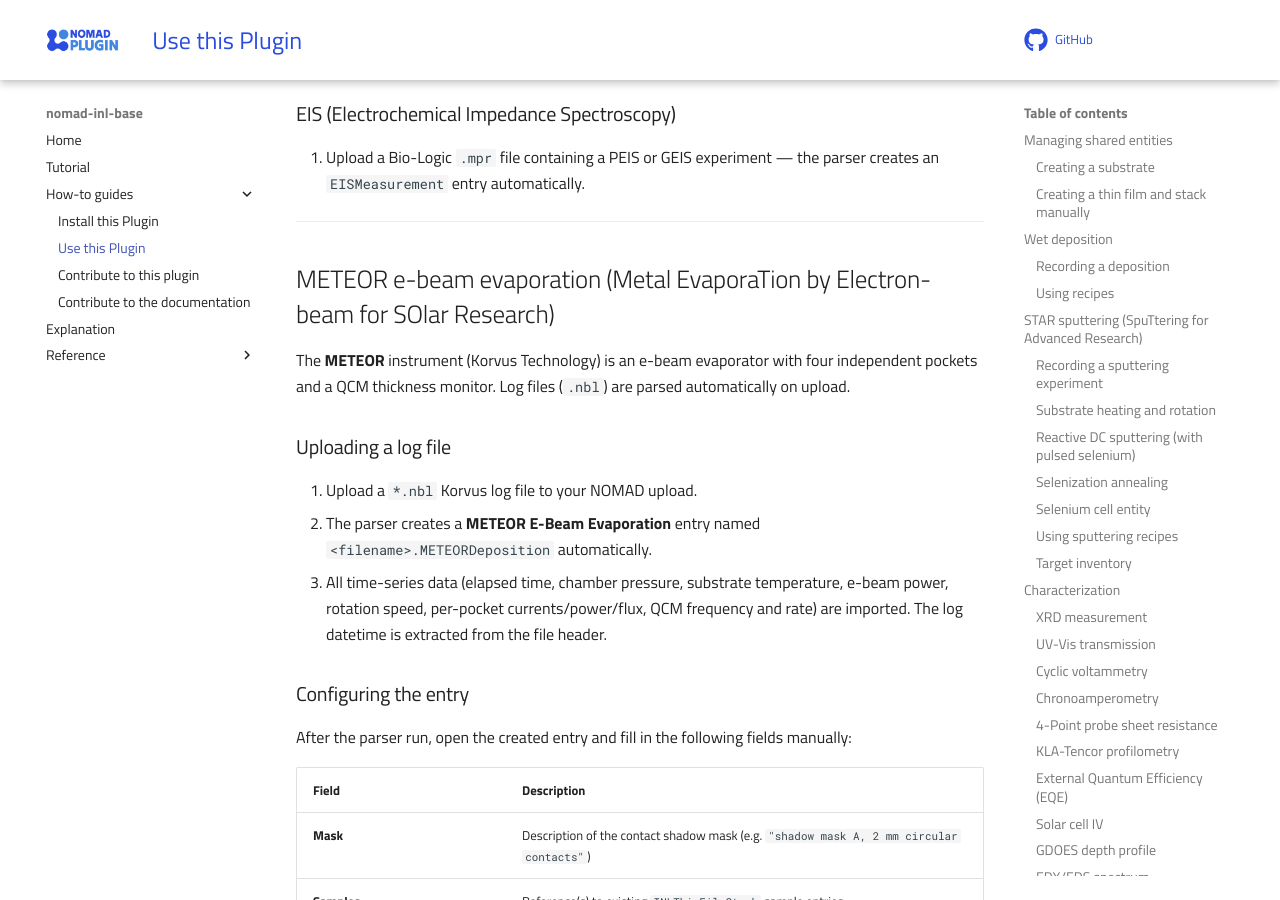
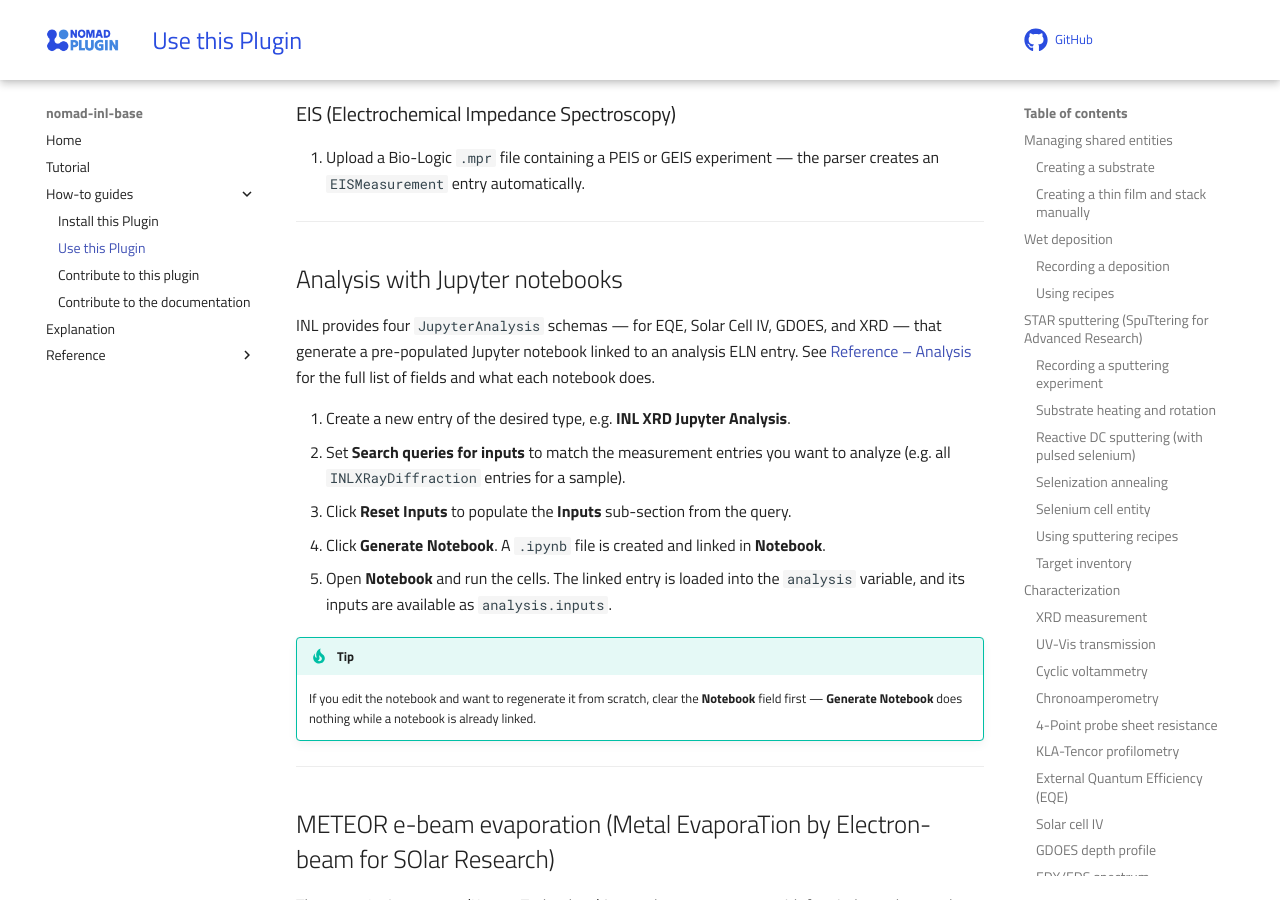
Before and after one commit to GarzonDiegoFEUP/nomad-inl-base, an MkDocs documentation site: the page built from docs/how_to/use_this_plugin.md, in a window 1280 px wide and 900 px high, scrolled down 6907 px. Built offline with MkDocs 1.6.1 and Material for MkDocs 9.7.7, drawn with Linux system fonts in a browser that asks for light colours; comment, search, counter and statistics services are not loaded.

Commit message:
Add documentation for the Jupyter notebook analysis schemas
- New reference/analysis.md documenting EQEJupyterAnalysis,
  SolarCellJupyterAnalysis, GDOESJupyterAnalysis, and
  INLXRDJupyterAnalysis, including the local fixes applied on top of
  nomad-analysis's default notebook templates.
- New 'Analysis with Jupyter notebooks' how-to section.
- Wired into mkdocs nav, reference overview, and homepage.

```diff
--- a/docs/how_to/use_this_plugin.md
+++ b/docs/how_to/use_this_plugin.md
@@ -269,6 +269,30 @@ are recomputed automatically. If any threshold is exceeded,
 
 ---
 
+## Analysis with Jupyter notebooks { #analysis }
+
+INL provides four `JupyterAnalysis` schemas — for EQE, Solar Cell IV, GDOES,
+and XRD — that generate a pre-populated Jupyter notebook linked to an
+analysis ELN entry. See [Reference – Analysis](../reference/analysis.md) for
+the full list of fields and what each notebook does.
+
+1. Create a new entry of the desired type, e.g. **INL XRD Jupyter Analysis**.
+2. Set **Search queries for inputs** to match the measurement entries you
+   want to analyze (e.g. all `INLXRayDiffraction` entries for a sample).
+3. Click **Reset Inputs** to populate the **Inputs** sub-section from the
+   query.
+4. Click **Generate Notebook**. A `.ipynb` file is created and linked in
+   **Notebook**.
+5. Open **Notebook** and run the cells. The linked entry is loaded into the
+   `analysis` variable, and its inputs are available as `analysis.inputs`.
+
+!!! tip
+    If you edit the notebook and want to regenerate it from scratch, clear
+    the **Notebook** field first — **Generate Notebook** does nothing while a
+    notebook is already linked.
+
+---
+
 ## METEOR e-beam evaporation (Metal EvaporaTion by Electron-beam for SOlar Research) { #meteor }
 
 The **METEOR** instrument (Korvus Technology) is an e-beam evaporator with
--- a/mkdocs.yml
+++ b/mkdocs.yml
@@ -22,6 +22,7 @@ nav:
       - Batteries: reference/batteries.md
       - Wet Deposition: reference/wet_deposition.md
       - Characterization: reference/characterization.md
+      - Analysis: reference/analysis.md
 plugins:
   - search
 theme:
```
Also changed, not shown: docs/index.md (+6 -0 lines), docs/reference/analysis.md (added, +120 -0 lines), docs/reference/references.md (+1 -0 lines).
